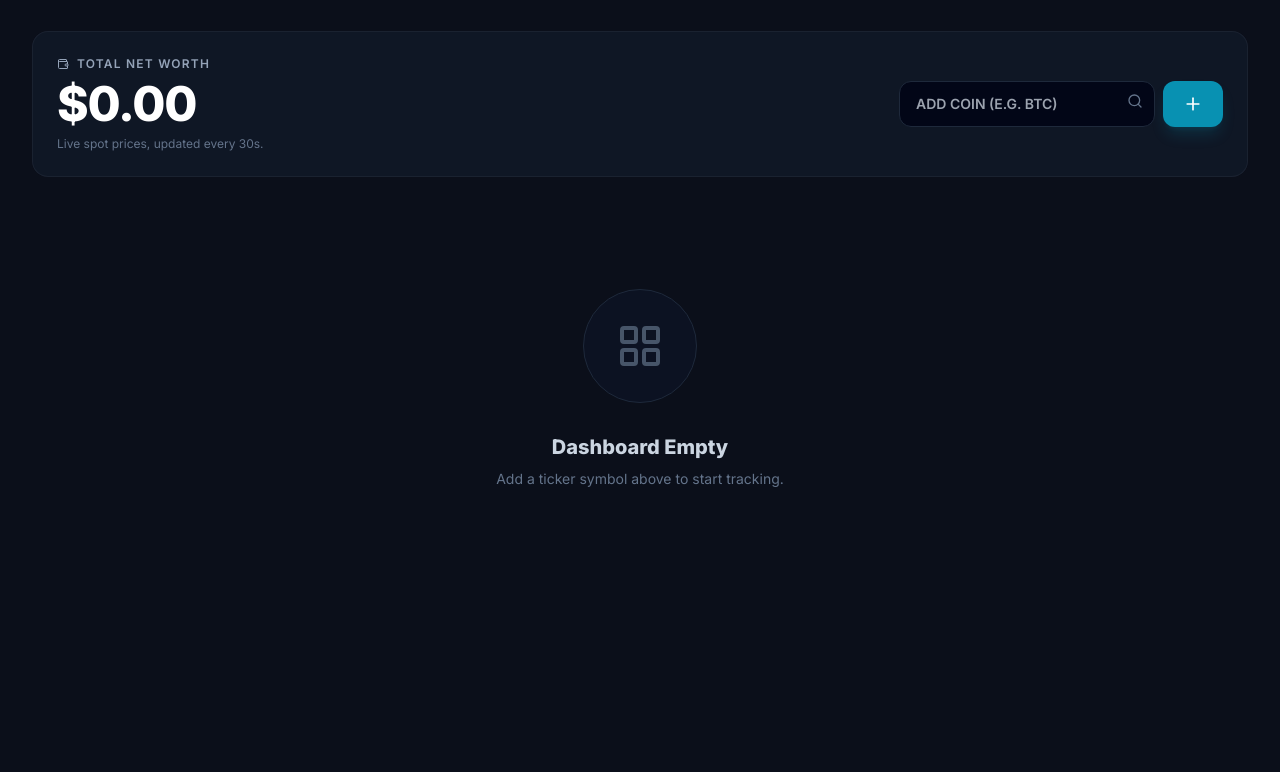
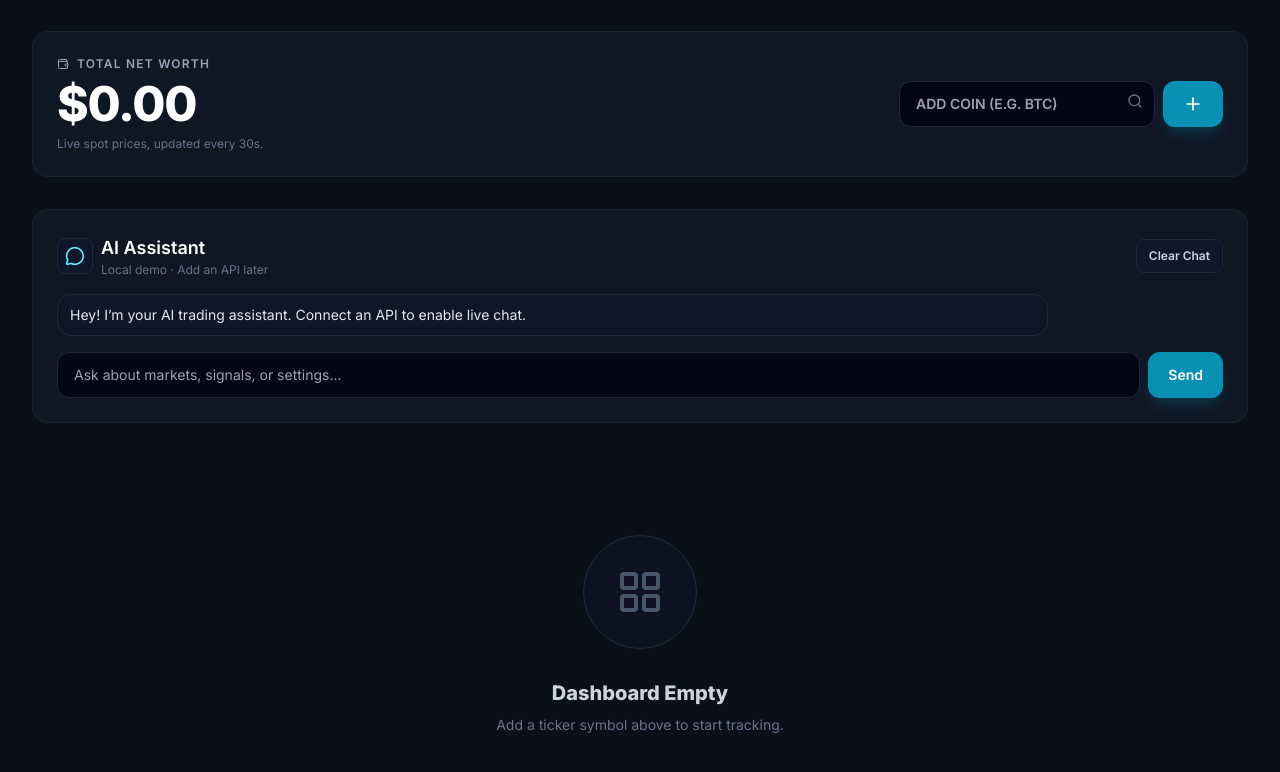
Before and after one commit to HasanNoMore/the-brain, a plain HTML site: page index.html in a window 1280 px wide. Shown: the part 66-838 px from the top of the page. Before the commit the page ends 811 px from the top, so only its background shows below. Drawn offline with nearby package versions, Linux system fonts and the light colour scheme.

Commit message:
Add AI chat box UI

```diff
--- a/index.html
+++ b/index.html
@@ -119,6 +119,17 @@
             margin-top: 1rem;
             border-radius: 12px;
             border: 1px solid #1f2937;
+        }
+
+        .chat-scroll {
+            max-height: 260px;
+            overflow-y: auto;
+        }
+
+        .chat-bubble {
+            border-radius: 14px;
+            padding: 10px 12px;
+            line-height: 1.4;
         }
 
         /* Custom Scrollbar */
@@ -314,6 +325,36 @@
             </div>
         </div>
 
+        <section class="glass-panel p-6 rounded-2xl mb-8">
+            <div class="flex flex-col sm:flex-row sm:items-center sm:justify-between gap-3 mb-4">
+                <div class="flex items-center gap-2">
+                    <div
+                        class="bg-slate-900 border border-slate-800 w-9 h-9 rounded-lg flex items-center justify-center">
+                        <i data-lucide="message-circle" class="w-5 h-5 text-cyan-300"></i>
+                    </div>
+                    <div>
+                        <h3 class="text-lg font-semibold text-white">AI Assistant</h3>
+                        <p class="text-xs text-slate-500">Local demo · Add an API later</p>
+                    </div>
+                </div>
+                <button onclick="clearChat()"
+                    class="bg-slate-900 border border-slate-800 text-slate-300 px-3 py-2 rounded-lg text-xs font-semibold hover:text-white hover:border-cyan-400 transition-all">
+                    Clear Chat
+                </button>
+            </div>
+
+            <div id="chat-messages" class="chat-scroll space-y-3 text-sm"></div>
+
+            <div class="mt-4 flex flex-col sm:flex-row gap-2">
+                <input id="chat-input" type="text" placeholder="Ask about markets, signals, or settings..."
+                    class="flex-1 bg-slate-950 border border-slate-800 text-white px-4 py-3 rounded-xl text-sm focus:border-cyan-400">
+                <button onclick="sendChat()"
+                    class="bg-cyan-600 hover:bg-cyan-500 text-white px-5 py-3 rounded-xl text-sm font-semibold transition-all shadow-lg shadow-cyan-600/20">
+                    Send
+                </button>
+            </div>
+        </section>
+
         <div id="coin-grid" class="grid grid-cols-1 md:grid-cols-2 lg:grid-cols-3 gap-6"></div>
 
         <div id="empty-state" class="hidden text-center py-20 animate-fade-in">
@@ -339,10 +380,14 @@
             bybitSecret: localStorage.getItem('bybit_secret') || ''
         };
 
+        const chatStorageKey = 'brain_chat_v1';
+        let chatHistory = JSON.parse(localStorage.getItem(chatStorageKey)) || [];
+
         window.onload = function () {
             renderPortfolio();
             startPriceUpdates();
             loadSettings();
+            initChat();
         };
 
         // --- MODAL LOGIC ---
@@ -377,6 +422,76 @@
             apiKeys = { tgToken: tToken, tgChat: tChat, bybitKey: bKey, bybitSecret: bSecret };
             toggleModal('settings-modal', false);
             alert("✅ Credentials Saved Securely");
+        }
+
+        // --- AI CHAT (LOCAL DEMO) ---
+        function initChat() {
+            if (!chatHistory.length) {
+                chatHistory = [
+                    { role: 'assistant', content: 'Hey! I’m your AI trading assistant. Connect an API to enable live chat.' }
+                ];
+                persistChat();
+            }
+            renderChat();
+
+            const input = document.getElementById('chat-input');
+            if (input) {
+                input.addEventListener('keydown', (event) => {
+                    if (event.key === 'Enter') {
+                        event.preventDefault();
+                        sendChat();
+                    }
+                });
+            }
+        }
+
+        function persistChat() {
+            localStorage.setItem(chatStorageKey, JSON.stringify(chatHistory));
+        }
+
+        function renderChat() {
+            const container = document.getElementById('chat-messages');
+            if (!container) return;
+
+            container.innerHTML = '';
+            chatHistory.forEach((msg) => {
+                const bubble = document.createElement('div');
+                const isUser = msg.role === 'user';
+                bubble.className = `chat-bubble ${isUser ? 'bg-cyan-600/20 border border-cyan-500/30 ml-auto text-cyan-100' : 'bg-slate-900/70 border border-slate-800 text-slate-200'}`;
+                bubble.style.maxWidth = '85%';
+                bubble.innerText = msg.content;
+                container.appendChild(bubble);
+            });
+
+            container.scrollTop = container.scrollHeight;
+        }
+
+        function addChatMessage(role, content) {
+            chatHistory.push({ role, content });
+            persistChat();
+            renderChat();
+        }
+
+        function sendChat() {
+            const input = document.getElementById('chat-input');
+            if (!input) return;
+            const message = input.value.trim();
+            if (!message) return;
+
+            input.value = '';
+            addChatMessage('user', message);
+
+            setTimeout(() => {
+                addChatMessage('assistant', 'Thanks! Live AI replies are coming soon. Plug in your API key to enable full responses.');
+            }, 400);
+        }
+
+        function clearChat() {
+            chatHistory = [
+                { role: 'assistant', content: 'Chat cleared. Ask me anything when you’re ready.' }
+            ];
+            persistChat();
+            renderChat();
         }
 
         // --- TELEGRAM CONNECTION FIX ---
```
